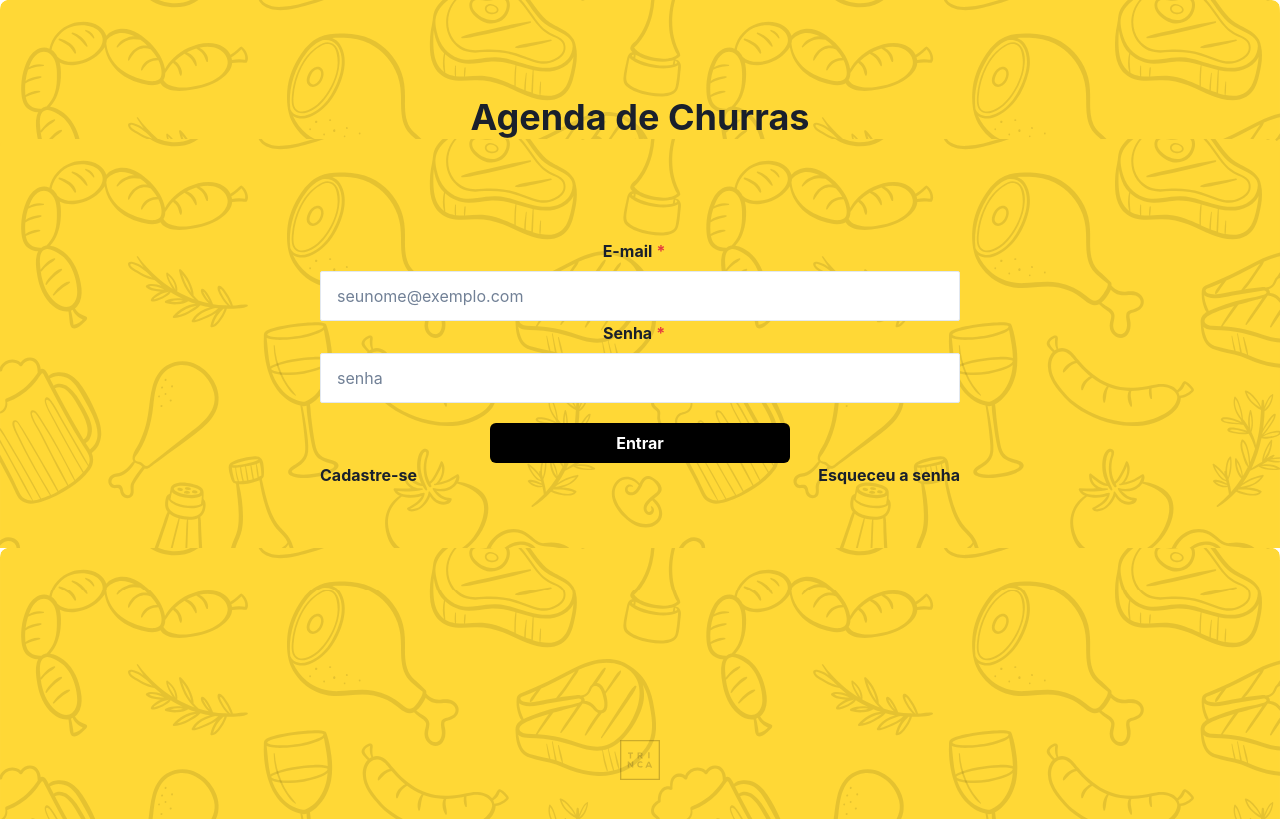
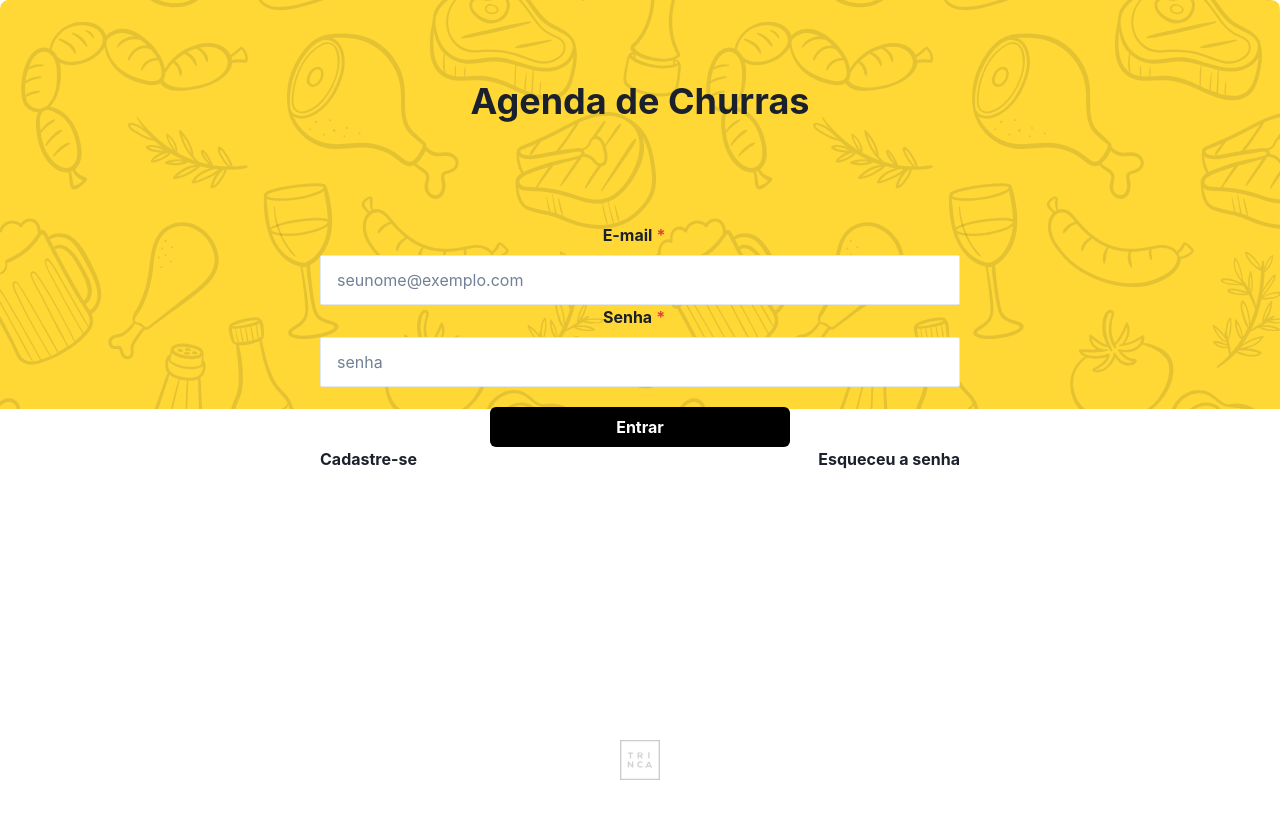
Before and after one commit to Kelvis-fernando/agenda-churrasco, a React (Create React App) app: page /login in a window 1280 px wide. Built offline with nearby package versions, Linux system fonts and the light colour scheme.

Commit message:
chore: adjust some style in login

```diff
--- a/package.json
+++ b/package.json
@@ -3,7 +3,7 @@
   "version": "0.1.0",
   "private": true,
   "dependencies": {
-    "@chakra-ui/react": "^2.6.1",
+    "@chakra-ui/react": "^2.7.0",
     "@emotion/react": "^11.0.0",
     "@emotion/styled": "^11.0.0",
     "@phosphor-icons/react": "^2.0.9",
--- a/src/App.tsx
+++ b/src/App.tsx
@@ -16,6 +16,7 @@ import ForgotPassword from './pages/auth/ForgotPassword';
 export const App = () => {
   const userIsLogged = sessionStorage.getItem('userLogged');
   const valueStringget = userIsLogged && JSON.parse(userIsLogged);
+
   return (
     <ChakraProvider theme={theme}>
       <Flex
@@ -26,7 +27,7 @@ export const App = () => {
         justifyContent="center"
         alignItems="center"
       >
-        <Heading textAlign="center" mt="24">
+        <Heading textAlign="center" mt="20">
           Agenda de Churras
         </Heading>
         <Router>
--- a/src/pages/auth/Login.tsx
+++ b/src/pages/auth/Login.tsx
@@ -1,6 +1,5 @@
 import { Box } from '@chakra-ui/layout';
 import { FormControl, FormLabel, Input, Button, Flex } from '@chakra-ui/react';
-import background from '../../assets/background.svg';
 import { Link } from 'react-router-dom';
 import useLogin from '../../hooks/auth/useLogin';
 import Spinning from '../../components/Spinning';
@@ -14,8 +13,9 @@ const Login = () => {
         h="85vh"
         w="100%"
         minH="30%"
-        backgroundImage={`url(${background})`}
-        backgroundSize="100% auto"
+        // backgroundImage={`url(${background})`}
+        // backgroundSize="100% auto"
+        // bgColor="#FFD836"
       >
         <form onSubmit={(event) => handleSubmitLogin(event)}>
           <FormControl
```
Also changed, not shown: 1 other file (tests, documents, lock files or other folders).
